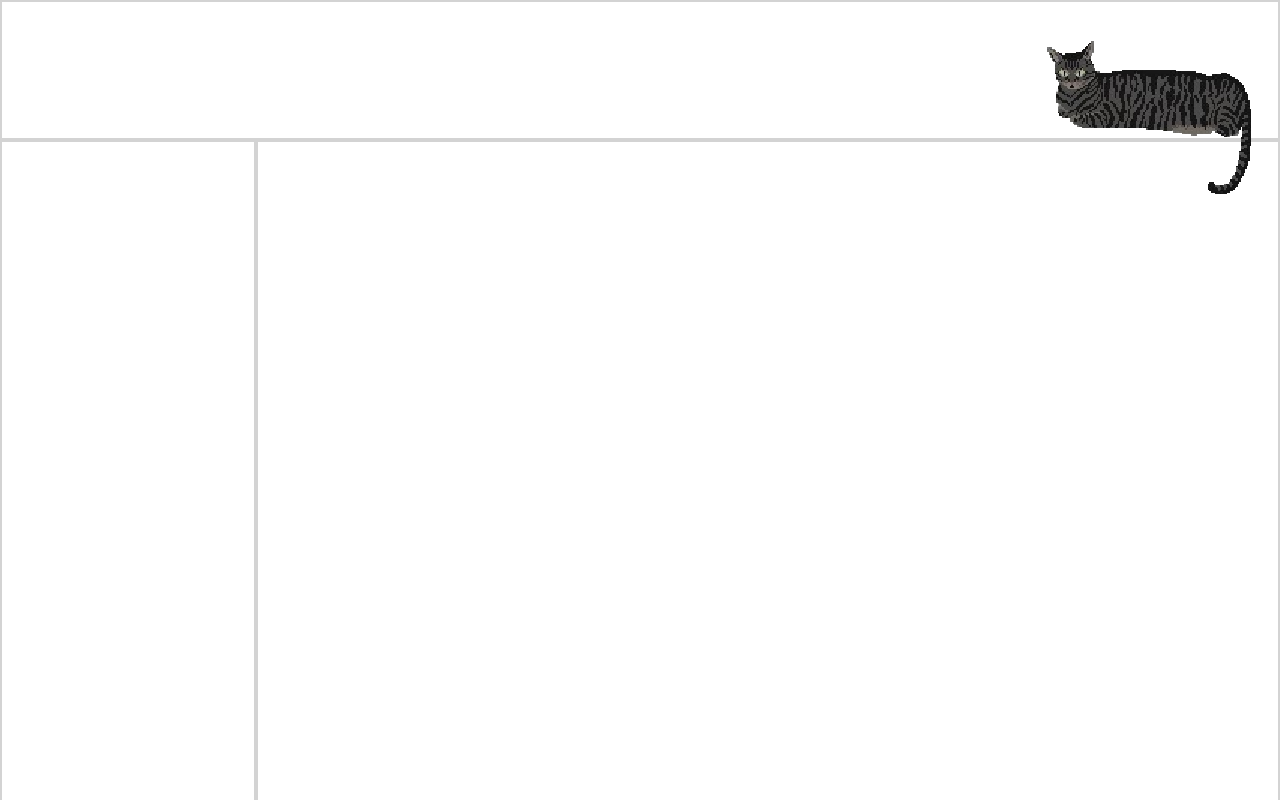
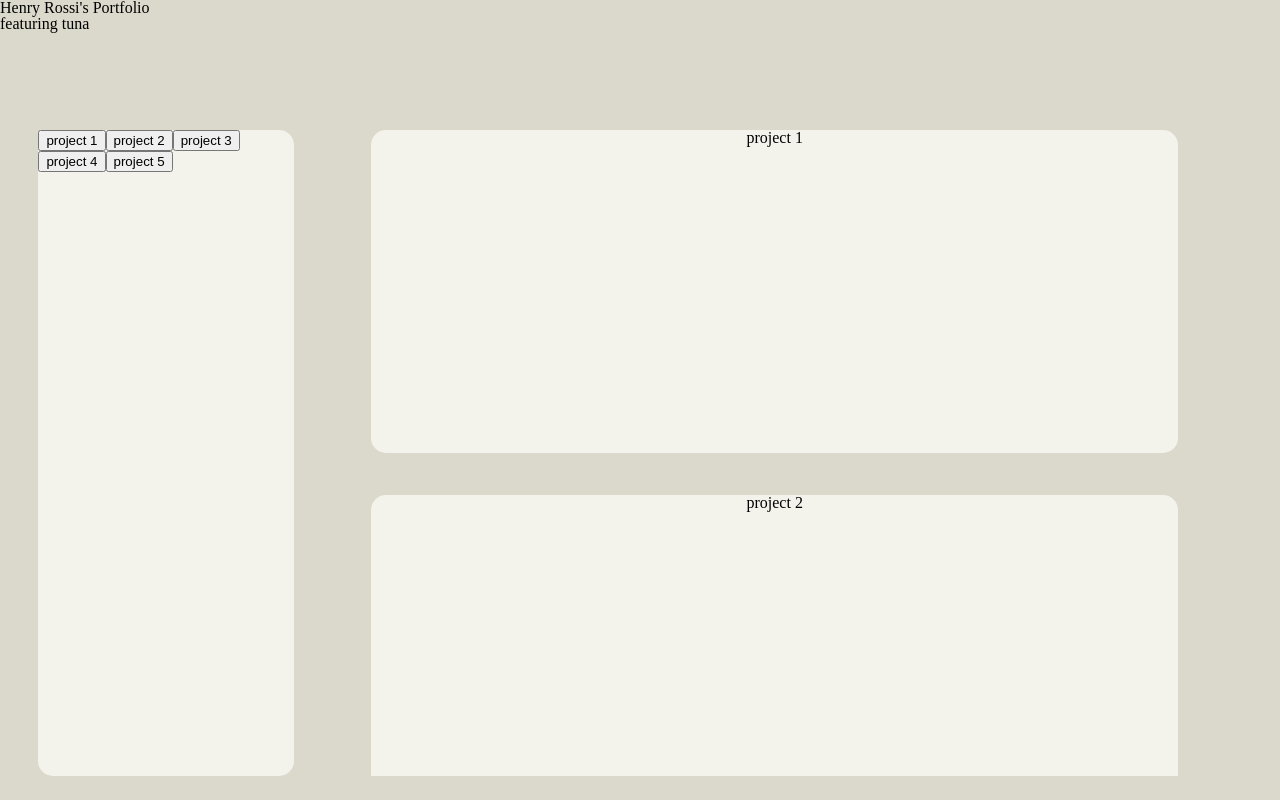
Before and after one commit to henryrossi/portfolio, a React app: page / in a window 1280 px wide. Shown: the top 800 px of the page. Built offline with nearby package versions, Linux system fonts and the light colour scheme; the HTML template or start-up script is replaced by a standard one.

Commit message:
set basic page layout

```diff
--- a/src/index.tsx
+++ b/src/index.tsx
@@ -2,8 +2,8 @@ import { createRoot } from 'react-dom/client';
 import * as React from 'react';
 import './reset.css';
 import './style.css';
-import Tuna from './tuna.png';
-import Pixels from './pixels';
+
+const projectList = ["project 1", "project 2", "project 3", "project 4", "project 5"]
 
 const reactEntry = document.createElement('div');
 reactEntry.id = 'root';
@@ -12,13 +12,17 @@ document.body.appendChild(reactEntry);
 const root = createRoot(reactEntry);
 root.render(
     <React.StrictMode>
-        <div className='banner'>
-            <div className='right'>
-                <Pixels />
+        <div className="page">
+            <div className="banner">
+                <h1>Henry Rossi's Portfolio</h1>
+                <p>featuring tuna</p>
             </div>
-            {/* <img src={Tuna} /> */}
+            <div className="side-menu">
+                {projectList.map(proj => <button key={proj + " button"} className="">{proj}</button>)}
+            </div>
+            <div className="projects">
+                {projectList.map(proj => <div key={proj} className="project">{proj}</div>)}
+            </div>
         </div>
-        <div className='side-bar'></div>
-        <div className='projects'></div>
     </React.StrictMode>
 );
--- a/src/pixels.tsx
+++ b/src/pixels.tsx
@@ -19,7 +19,7 @@ export default function Pixels() {
             ctx.drawImage(image, 0, 0);
         };
         image.src = Tuna;
-    });
+    }, []);
 
     return <canvas ref={ref} width="160" height="144"></canvas>;
 }
--- a/src/style.css
+++ b/src/style.css
@@ -1,26 +1,42 @@
-.banner {
-    height: 140px;
+.page {
     width: 100%;
-    border: 2px solid lightgrey;
+    height: 100vh;
+    --dark-background-color: #DBD9CC;
+    --light-background-color: #F3F3EC;
+    background-color: var(--dark-background-color);
 }
 
-.banner > .right {
-    float: right;
-    width: 240px;
+.banner {
+    width: 100%;
+    height: 130px;
 }
 
-.side-bar {
+.side-menu {
     display: inline-block;
+    vertical-align: top;
     width: 20%;
-    height: 900px;
-    border: 2px solid lightgrey;
+    height: calc(97% - 130px);
+    margin: 0 3%;
+    border-radius: 15px;
+    background-color: var(--light-background-color);
 }
 
 .projects {
     display: inline-block;
-    width: 80%;
-    height: 900px;
-    border: 2px solid lightgrey;
+    vertical-align: top;
+    width: 65%;
+    margin: 0 3%;
+    height: calc(97% - 130px);
+    overflow-y: auto;
+}
+
+.project {
+    width: 97%;
+    height: 50%;
+    margin-bottom: 5%;
+    border-radius: 15px;
+    text-align: center;
+    background-color: var(--light-background-color);
 }
 
 canvas {
```
